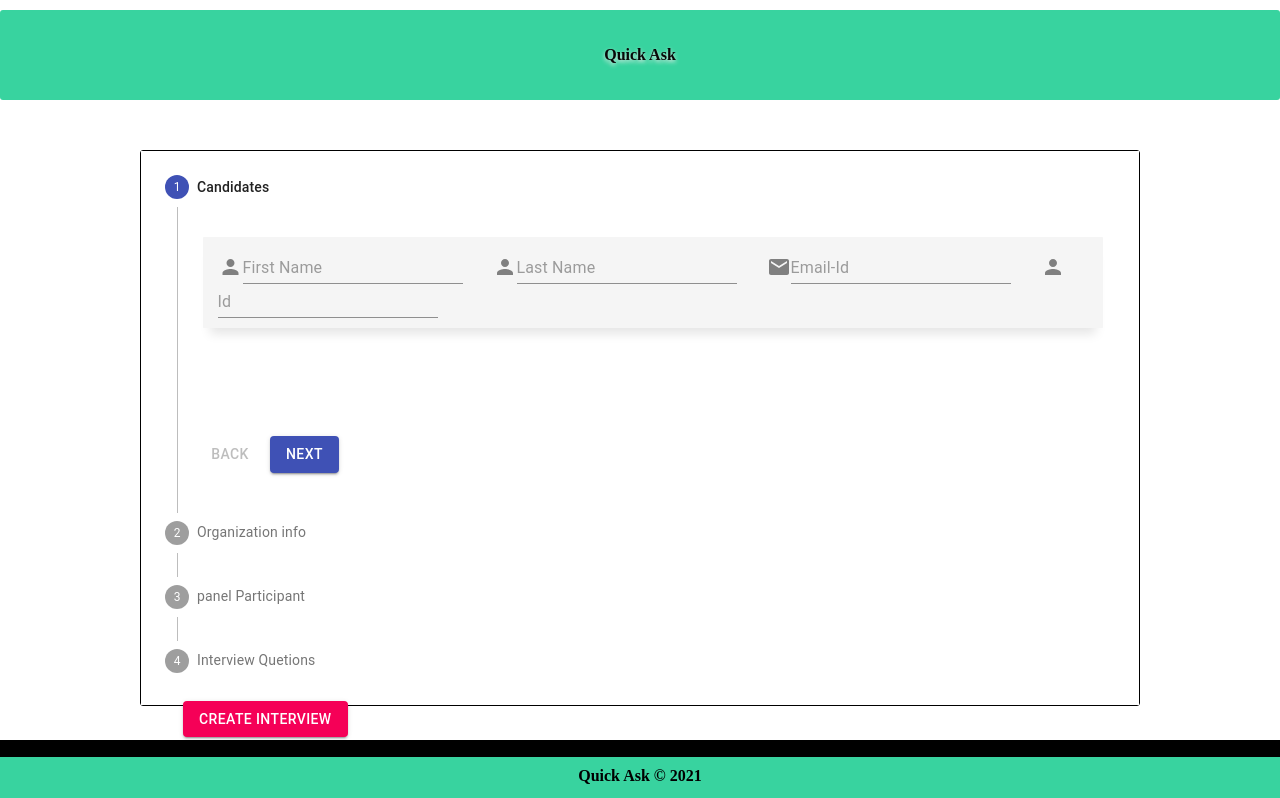
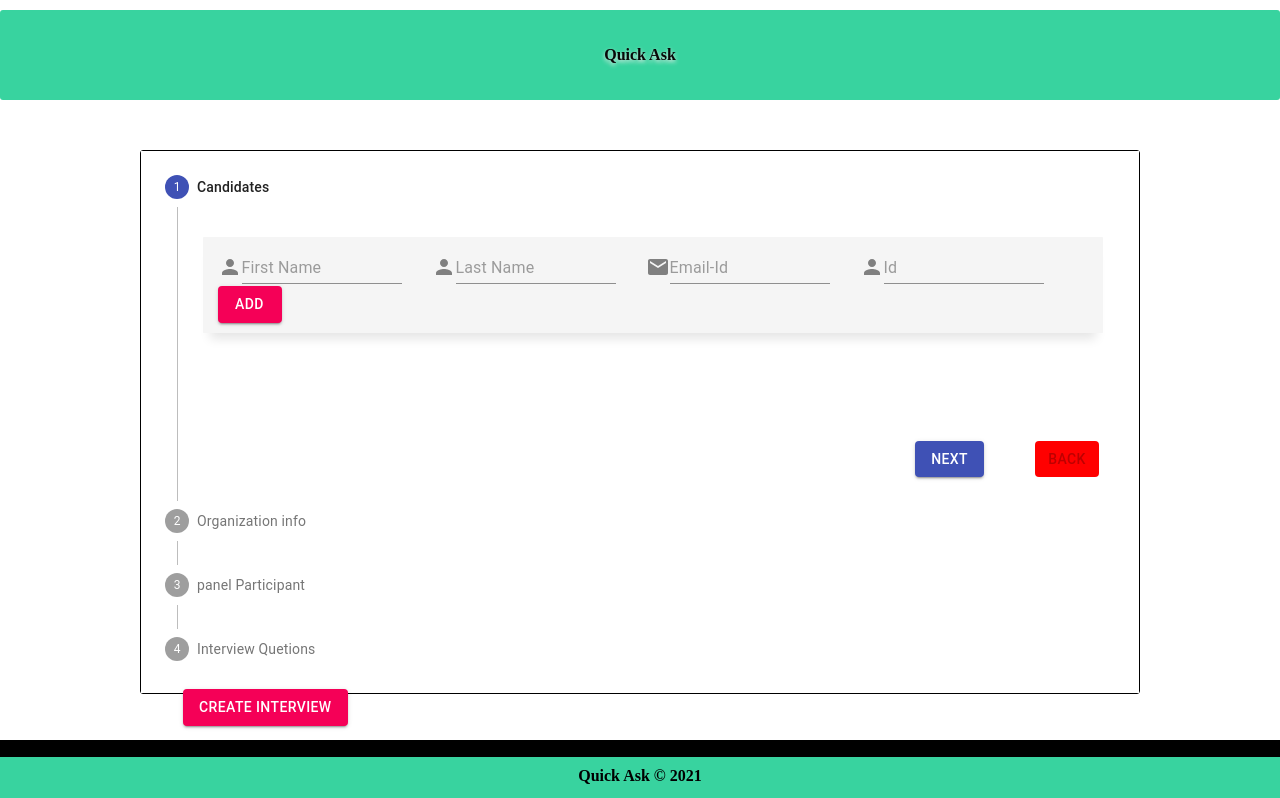
Before and after one commit to Dhruvikakadiya/webapp, a React (Create React App) app: page / in a window 1280 px wide. Shown: the top 798 px of the page. Built offline with nearby package versions, Linux system fonts and the light colour scheme.

Commit message:
change in step1 file

```diff
--- a/src/QuickAsk/NEWINTERVIEW/CreateInterview.jsx
+++ b/src/QuickAsk/NEWINTERVIEW/CreateInterview.jsx
@@ -19,6 +19,8 @@ const useStyles = makeStyles((theme) => ({
 button: {
 marginTop: theme.spacing(1),
 marginRight: theme.spacing(1),
+float : 'right'
+
 },
 actionsContainer: {
 marginBottom: theme.spacing(2),
@@ -67,7 +69,7 @@ export default function VerticalLinearStepper() {
 
 return (
 <div className="Main_box">
-        {/* <h2 classnName="title">NEW INTERVIEW</h2> */}
+
 
 <div className={classes.root}>
 <Stepper activeStep={activeStep} orientation="vertical">
@@ -80,14 +82,14 @@ export default function VerticalLinearStepper() {
 <div className={classes.actionsContainer}>
 
 <div>
-                  <Button
+<Button style={{backgroundColor:"red" }}
 disabled={activeStep === 0}
 onClick={handleBack}
 className={classes.button}
 >
 Back
 </Button>
-                  <Button
+<Button style={{marginRight : '51px'}}
 variant="contained"
 color="primary"
 onClick={handleNext}
--- a/src/QuickAsk/NEWINTERVIEW/STEPS/Step1.jsx
+++ b/src/QuickAsk/NEWINTERVIEW/STEPS/Step1.jsx
@@ -2,16 +2,18 @@ import React from 'react';
 import TextField from '@material-ui/core/TextField';
 import PersonIcon from '@material-ui/icons/Person';
 import EmailIcon from '@material-ui/icons/Email';
+import Button from '@material-ui/core/Button';
 
 
 const Step1 = () =>{
 return(
 <div className="step1">
 <div className="inputfield">
-               <PersonIcon style={{ marginTop:'3px' , width:'25px' , color:'gray'}}/><TextField id="standard-basic" placeholder="First Name" />
-               <PersonIcon style={{ marginTop:'3px' , marginLeft:'30px' ,color:'gray'}}/><TextField id="standard-basic" placeholder="Last Name" />
-               <EmailIcon style={{ marginTop:'3px' ,  marginLeft:'30px' , color:'gray'}}/><TextField id="standard-basic" placeholder="Email-Id" />
-               <PersonIcon style={{ marginTop:'3px', marginLeft:'30px' ,color:'gray'}}/><TextField id="standard-basic" placeholder="Id" />
+<PersonIcon style={{ marginTop:'3px' , color:'gray'}}/><TextField style={{width:'160px'}} id="standard-basic" placeholder="First Name" />
+<PersonIcon style={{ marginTop:'3px' , marginLeft:'30px' ,color:'gray'}}/><TextField style={{width:'160px'}} id="standard-basic" placeholder="Last Name" />
+<EmailIcon style={{ marginTop:'3px' , marginLeft:'30px' , color:'gray'}}/><TextField style={{width:'160px'}} id="standard-basic" placeholder="Email-Id" />
+<PersonIcon style={{ marginTop:'3px', marginLeft:'30px' ,color:'gray'}}/><TextField style={{width:'160px'}} id="standard-basic" placeholder="Id" /><br/>
+<div className="Add"><Button variant="contained" color="secondary" >ADD</Button></div>
 </div>
 </div>
 
```
Lines whose indentation alone changed are shown as unchanged.
